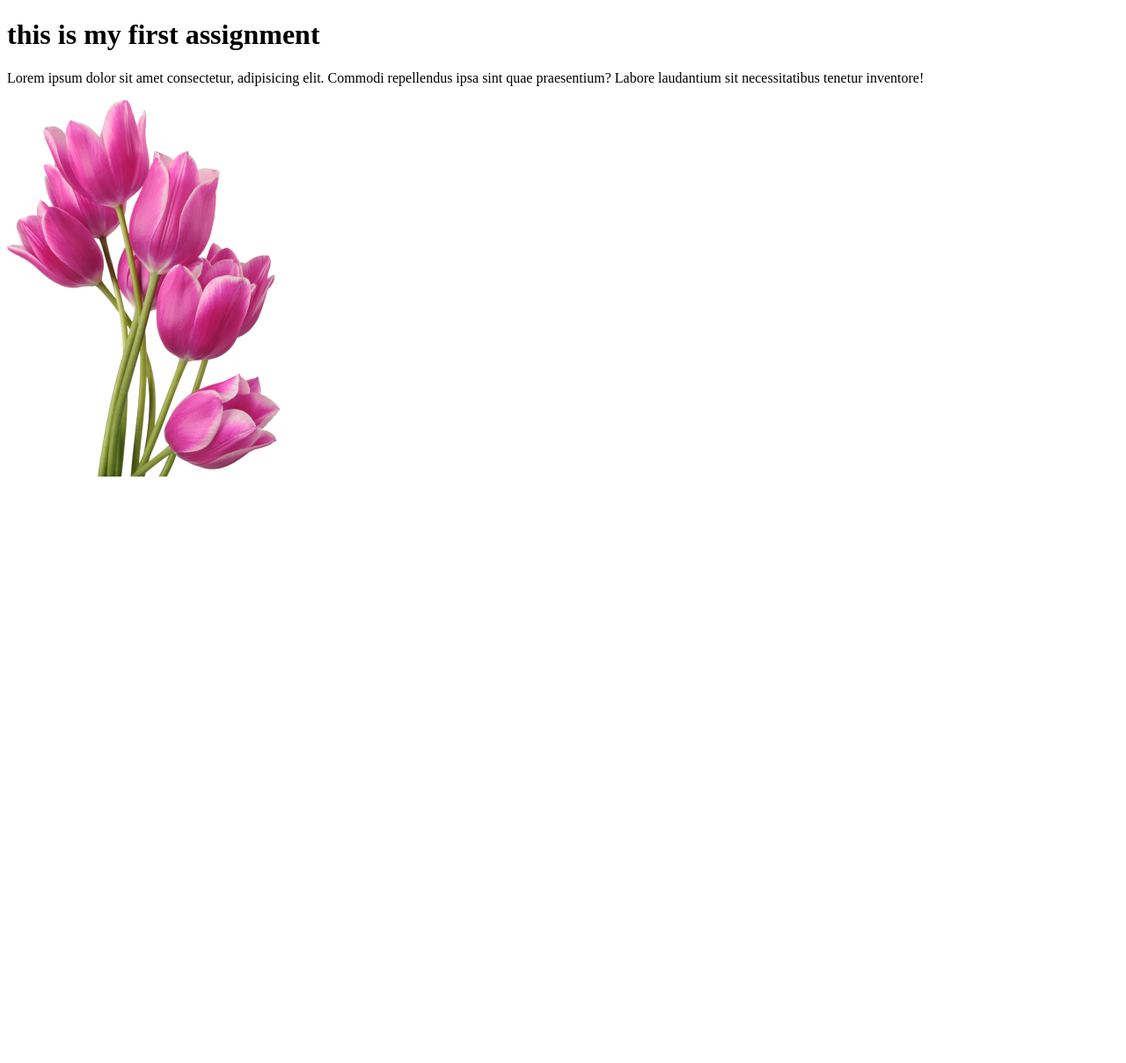
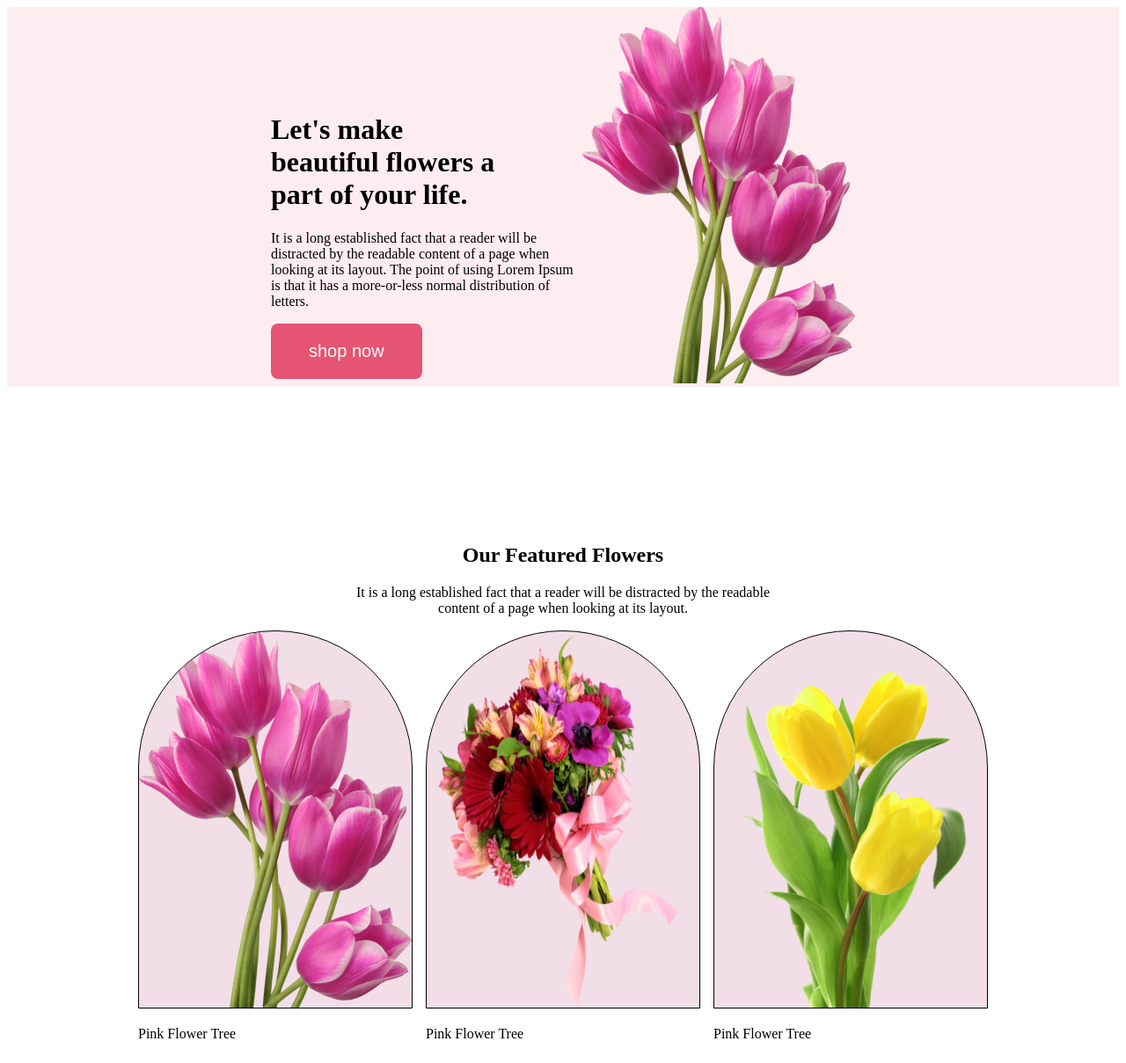
Before and after one commit to khandakertipusultan/flower-shope-1st-assignmet, a plain HTML site: page index.html in a window 1280 px wide. Shown: the whole page at 88% size. Before the commit the page ends 800 px from the top, so only its background shows below. Drawn offline with Linux system fonts and the light colour scheme.

Commit message:
section two added

```diff
--- a/index.html
+++ b/index.html
@@ -1,18 +1,85 @@
 <!DOCTYPE html>
 <html lang="en">
+
 <head>
     <meta charset="UTF-8">
     <meta name="viewport" content="width=device-width, initial-scale=1.0">
     <title>Document</title>
     <link rel="stylesheet" href="./stylesheet/style.css">
 </head>
+
 <body>
-    <header>
-        <h1>this is my first assignment</h1>
-        <p>
-            Lorem ipsum dolor sit amet consectetur, adipisicing elit. Commodi repellendus ipsa sint quae praesentium? Labore laudantium sit necessitatibus tenetur inventore!
-        </p>
-        <img src="./Asset/pngwing 6.png" alt="">
+    <!-- this is header section -->
+    <header class="background">
+        <div class="header-display">
+            <div class="header-text">
+                <h1>Let's make <br> beautiful flowers a <br> part of your life.</h1>
+                <p>
+                    It is a long established fact that a reader will be distracted by the readable content of a page
+                    when looking at its layout. The point of using Lorem Ipsum is that it has a more-or-less normal
+                    distribution of letters.
+                </p>
+                <button class="button">shop now</button>
+            </div>
+            <div>
+                <img src="./Asset/pngwing 6.png" alt="">
+            </div>
+        </div>
     </header>
+    <!-- this is featured flower section -->
+    <section>
+        <div class="featured">
+            <h1>
+                Our Featured Flowers
+            </h1>
+            <p>
+                It is a long established fact that a reader will be distracted by the readable <br> content of a page
+                when
+                looking at its layout.
+            </p>
+
+        </div>
+        <div class="flower">
+            <div>
+                <img class="flower-a" src="./Asset/pngwing 6.png" alt="">
+                <p>Pink Flower Tree</p>
+            </div>
+            <div>
+                <img class="flower-a" src="./Asset/pngwing 5.png" alt="">
+                <p>Pink Flower Tree</p>
+            </div>
+            <div>
+                <img class="flower-a" src="./Asset/pngwing 7.png" alt="">
+                <p>Pink Flower Tree</p>
+            </div>
+        </div>
+
+    </section>
+
+    <!-- this is delivery section -->
+    <section>
+
+    </section>
+
+    <!-- this is hot deal section -->
+    <section>
+
+    </section>
+
+    <!-- this is instagram section -->
+    <section>
+
+    </section>
+
+    <!-- this is latest deal section -->
+    <section>
+
+    </section>
+
+    <!-- this is footer section -->
+    <footer>
+
+    </footer>
 </body>
+
 </html>
--- a/stylesheet/style.css
+++ b/stylesheet/style.css
@@ -0,0 +1,47 @@
+.background {
+    background-color: rgba(229, 84, 115, 0.10);
+    ;
+}
+
+.header-display {
+    display: flex;
+    padding-left: 300px;
+    padding-right: 300px;
+}
+
+.header-text {
+    margin-top: 100px;
+}
+
+.button {
+    background-color: #E55473;
+    border: none;
+    border-radius: 8px;
+    padding-left: 43px;
+    padding-right: 43px;
+    padding-top: 20px;
+    padding-bottom: 20px;
+    color: white;
+    font-size: 20px;
+}
+
+.featured {
+    margin-top: 178px;
+    text-align: center;
+}
+
+.flower {
+    display: flex;
+    gap: 15px;
+    align-items: center;
+    justify-content: center;
+
+}
+
+.flower-a {
+    background-color: rgba(167, 33, 98, 0.15);
+    border: 1px solid black;
+    border-radius: 300px 300px 0px 0px;
+    width: 310px;
+    height: 428px;
+}
```
